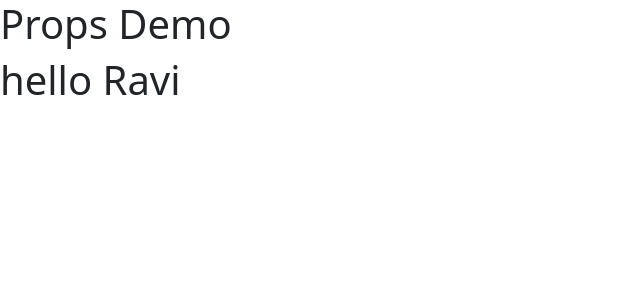
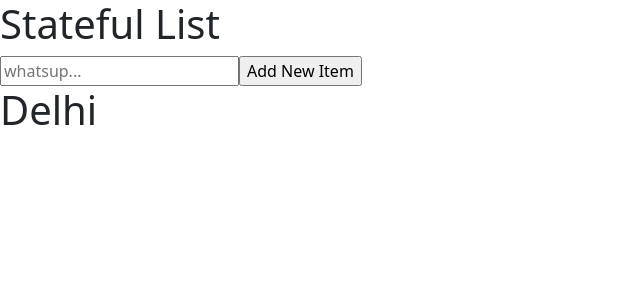
Before and after one commit to ravirajpatil123/Day16-class, a React (Create React App) app in the folder fourth-react-app/: page / in a window 1280 px wide. Shown: the top 300 px of the page, without its empty margins (0-640 px from the left). Built offline with nearby package versions, Linux system fonts and the light colour scheme.

Commit message:
userinput

```diff
--- a/fourth-react-app/src/App.js
+++ b/fourth-react-app/src/App.js
@@ -1,37 +1,33 @@
+import {useState} from "react";
 function App(){
   return(
     <>
-    <h1>Props Demo</h1>
+    <h1>Stateful List</h1>
     <ListDemo/>
     </>
   )
 }
 
 function ListDemo(){
-let data = "hello Ravi";
-let list =["delhi","pune","mumbai"];
+  let [list,setList]= useState(["Delhi"]);
 
-console.log(list);
-  return (
-    <>
-      <h1>{data}</h1>
-      {list.forEach((item) => item)}
+  let addItemAction = () => {
+    let inputElement=document.querySelector("#id1");
+    let inputValue=inputElement.value
+    let newList = [...list,inputValue];
+    setList(newList);
+  };
+return(
+  <>
+  <input type="text" id="id1" placeholder="whatsup..." />
+  <input type="button" value="Add New Item" onClick={addItemAction} />
+  {list.map((item)=>(
+    <h1>{item}</h1>
+  ))}
+  </>
+);
 
-      {list.map((item) =>
-      {
-      <h1>hello{item}</h1>
-      })}
-    </>
-  )
 }
 
-// function MessageDemo({username,email}){
-// // console.log("I am inside messagedemo",props)
 
-//   return (
-//     <>
-//      <h1>hello {username}{email}</h1>
-//     </>
-//   );
-// }
 export default App;
```
